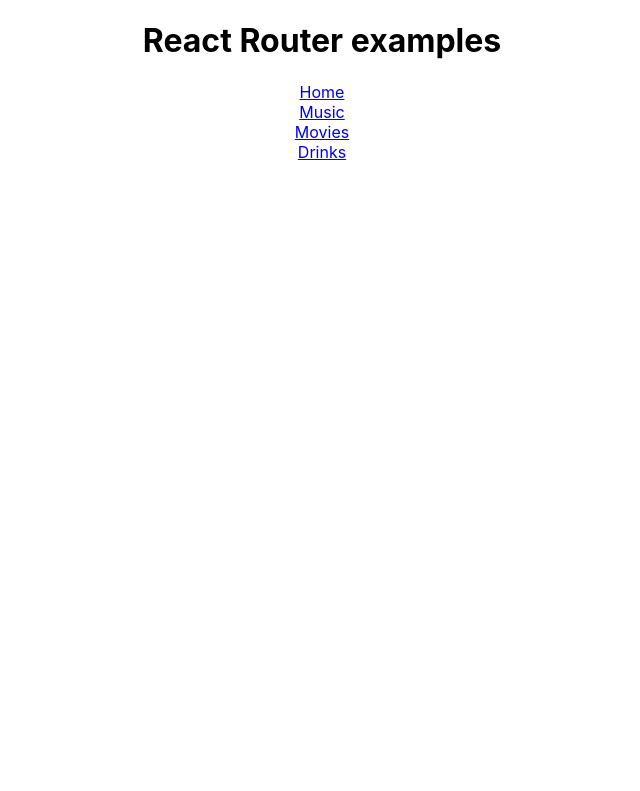
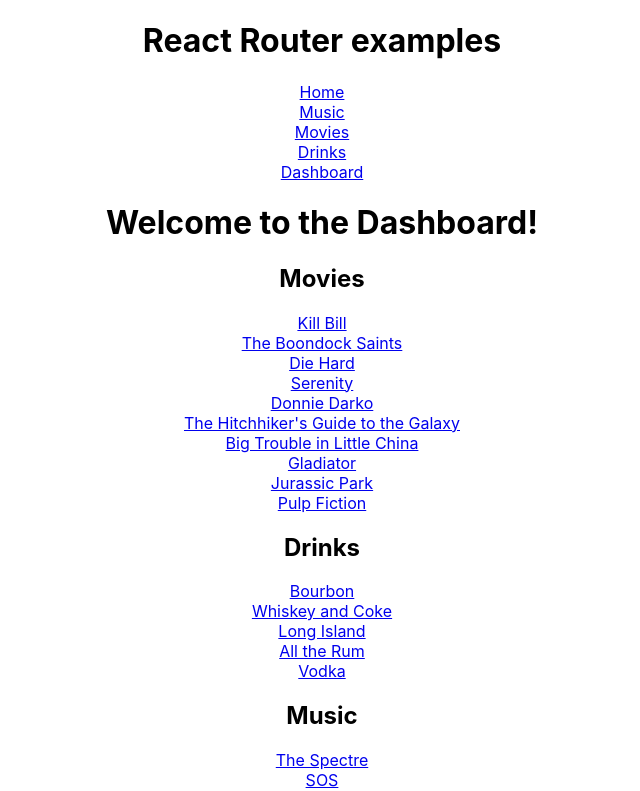
Before and after one commit to Anthony-Moss/router-exercise-static-website-react, a React (Create React App) app: page /all in a window 1280 px wide. Shown: the top 791 px of the page, without its empty margins (318-958 px from the left). Built offline with nearby package versions, Linux system fonts and the light colour scheme.

Commit message:
adds dashboard page that loads lists of 3 catagories, still need to fix to show details of items

```diff
--- a/src/App.js
+++ b/src/App.js
@@ -7,6 +7,7 @@ import Movies from './Movies';
 import Movie from './Movie';
 import Drinks from './Drinks';
 import Drink from './Drink';
+import Dashboard from './Dashboard';
 
 import {
   Link,
@@ -63,6 +64,8 @@ class App extends React.Component {
         <Link to='/movies'>Movies</Link>
         <br></br>
         <Link to='/drinks'>Drinks</Link>
+        <br></br>
+        <Link to='/all'>Dashboard</Link>
 
         <Switch>
           <Route exact path="/" component={Home} />
@@ -94,10 +97,20 @@ class App extends React.Component {
             )}
           />
 
+          <Route path="/all"
+            render={(props) => (
+              <Dashboard {...props} songs={this.state.songs} drinks={this.state.drinks} movies={this.state.movies} />
+            )}
+          />
+
         </Switch>
         <Route path="/movies/:movie" component={Movie} />
         <Route path="/drinks/:drink" component={Drink} />
         <Route path="/music/:song" component={Song} />
+        <Route path="/all/:song" component={Song} />
+        <Route path="/all/:movie" component={Movie} />
+        <Route path="/all/:drink" component={Drink} />
+
       </div>
     );
   }
--- /dev/null
+++ b/src/Dashboard.js
@@ -0,0 +1,37 @@
+import React from 'react';
+
+import { Link } from 'react-router-dom';
+
+function Dashboard({songs, movies, drinks, match, history}) {
+    const musicLinks = songs.map(songName => (
+        <li>
+            <Link to={`${match.path}/${songName}`}>{songName}</Link>
+        </li>
+    ));
+    const movieLinks = movies.map(movieName => (
+        <li>
+            <Link to={`${match.path}/${movieName}`}>{movieName}</Link>
+        </li>
+    ));
+    const drinkLinks = drinks.map(drinkName => (
+        <li>
+            <Link to={`${match.path}/${drinkName}`}>{drinkName}</Link>
+        </li>
+    ));
+
+    return (
+        <div>
+            <h1>Welcome to the Dashboard!</h1>
+            <ul style={{listStyleType: 'none', paddingLeft: 0}}>
+                <h2>Movies</h2>
+                {movieLinks}
+                <h2>Drinks</h2>
+                {drinkLinks}
+                <h2>Music</h2>
+                {musicLinks}
+            </ul>
+        </div>
+    )
+}
+
+export default Dashboard;
```
